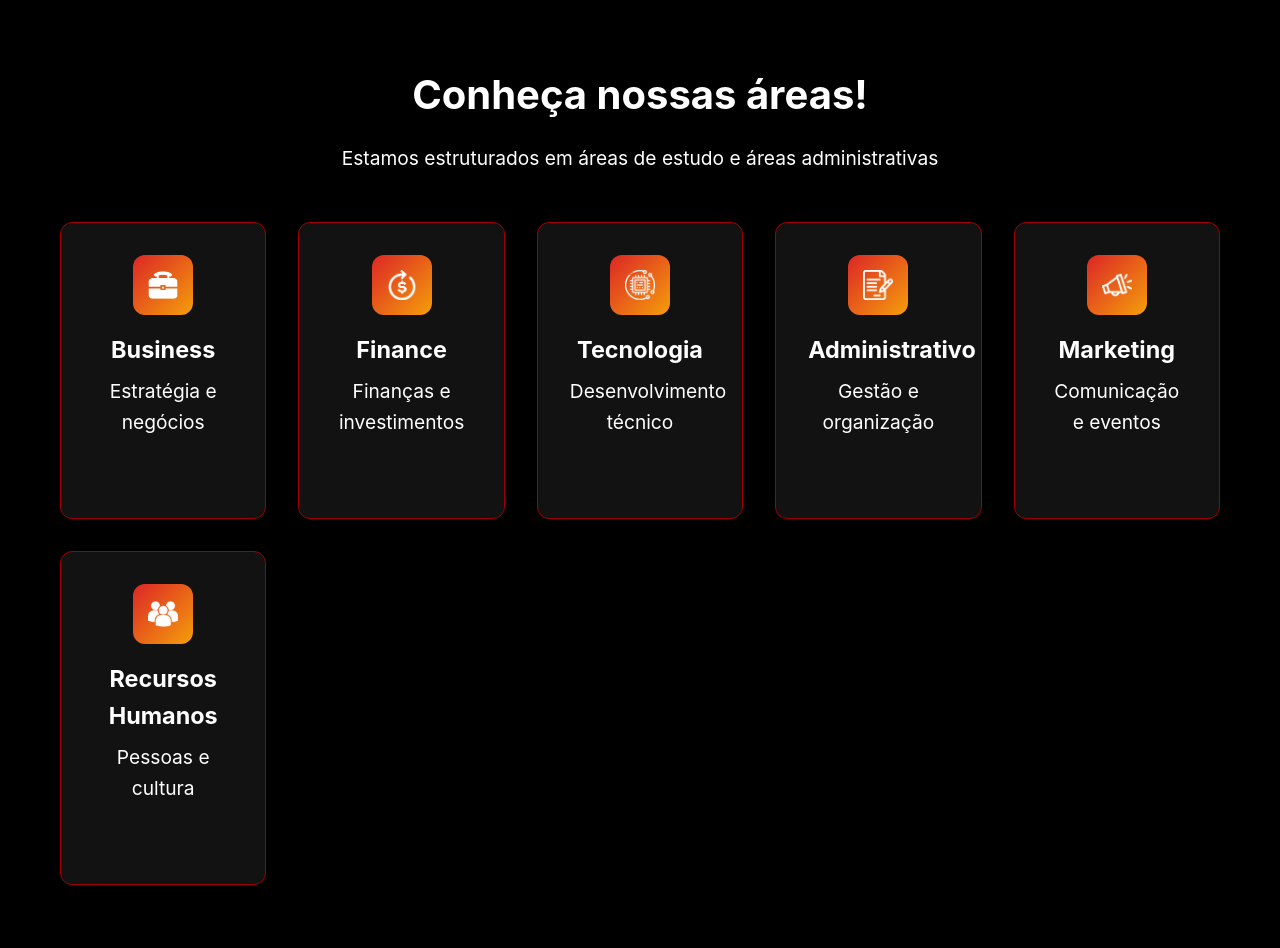
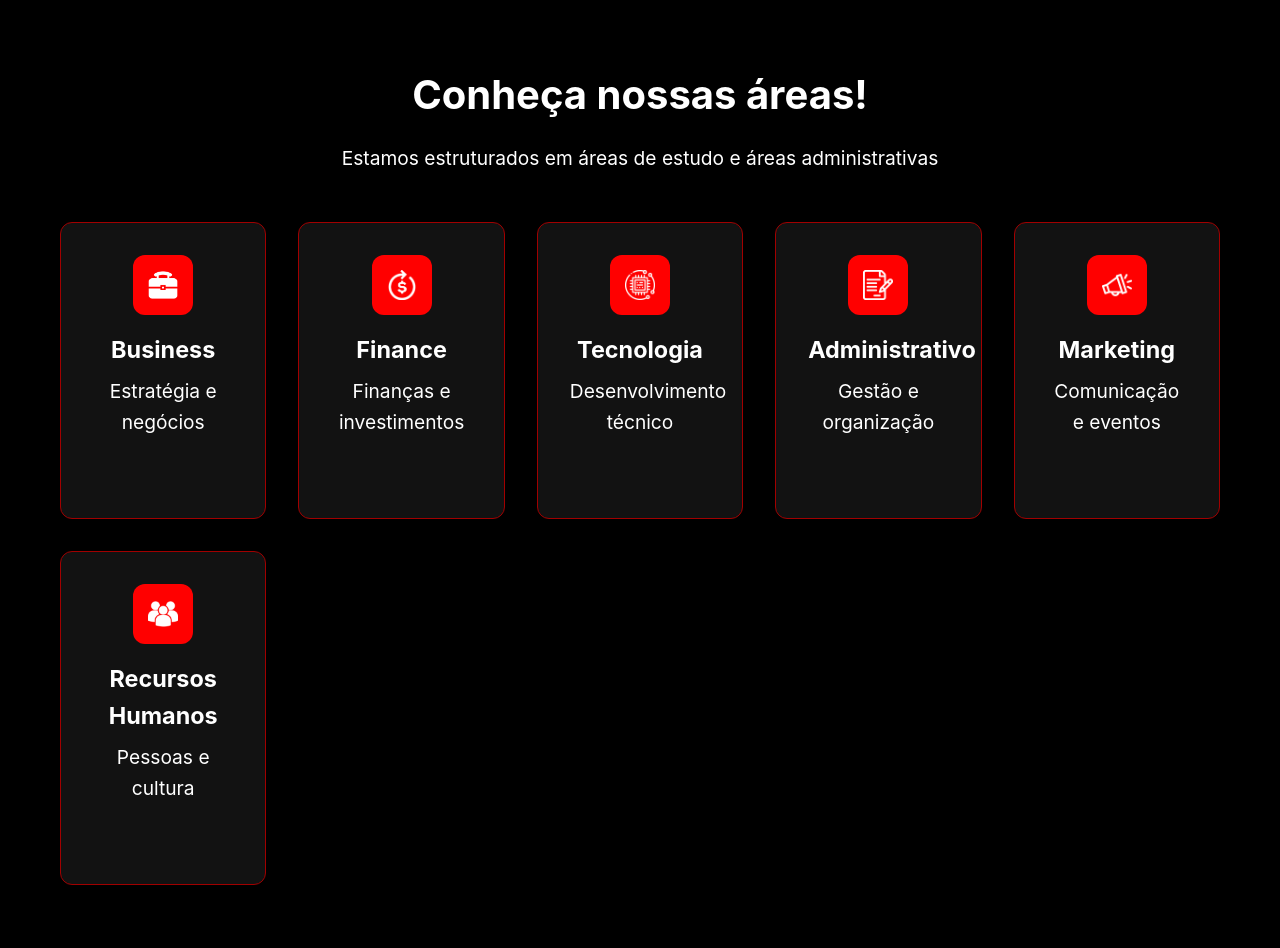
Before and after one commit to Lara70987/Grupo3, a Flask app: page / in a window 1280 px wide. Shown: the part 2756-3704 px from the top of the page. Run offline with Flask 3, Linux system fonts and the light colour scheme.

Commit message:
preto e vermelho e modificações no visual

```diff
--- a/static/style/style.css
+++ b/static/style/style.css
@@ -317,7 +317,7 @@ nav {
 .area-icon {
   width: 60px;
   height: 60px;
-  background: linear-gradient(135deg, #dc2626, #f59e0b);
+  background: linear-gradient(135deg, #FF0000, #FF0000);
   border-radius: 12px;
   display: flex;
   align-items: center;
```
